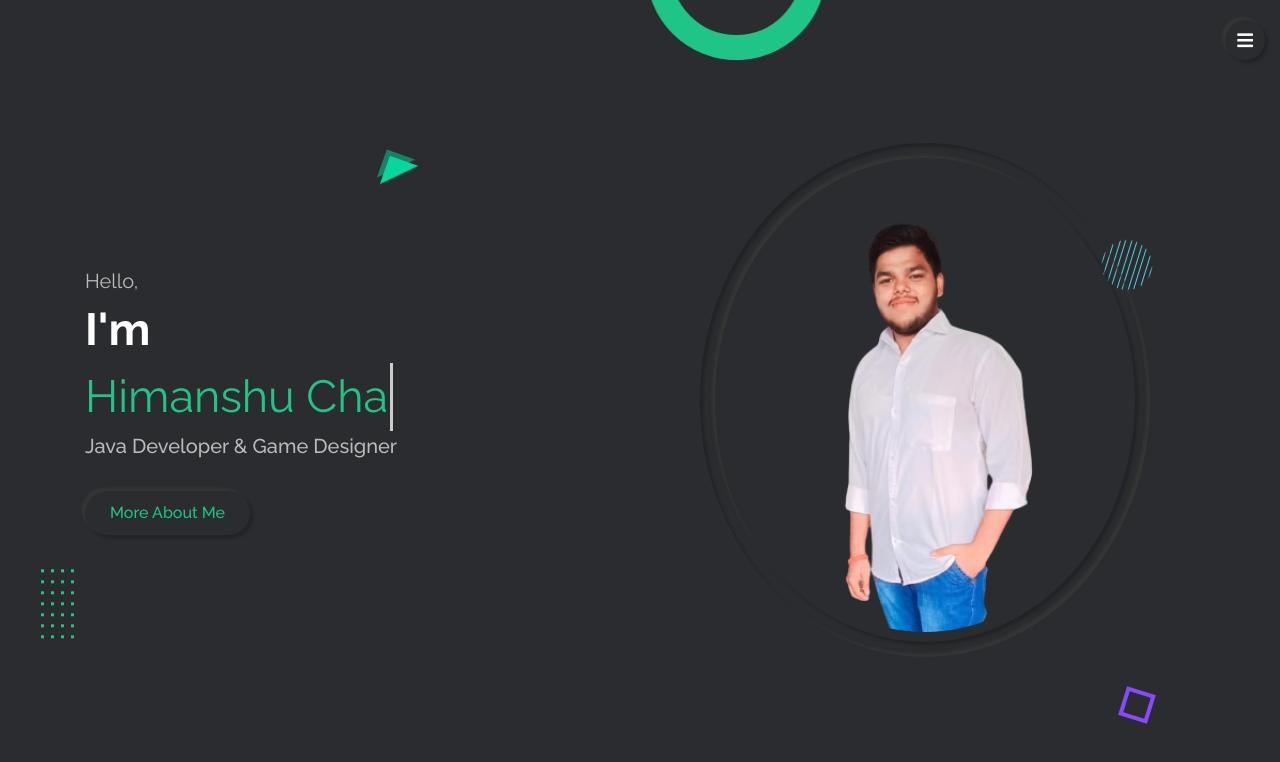
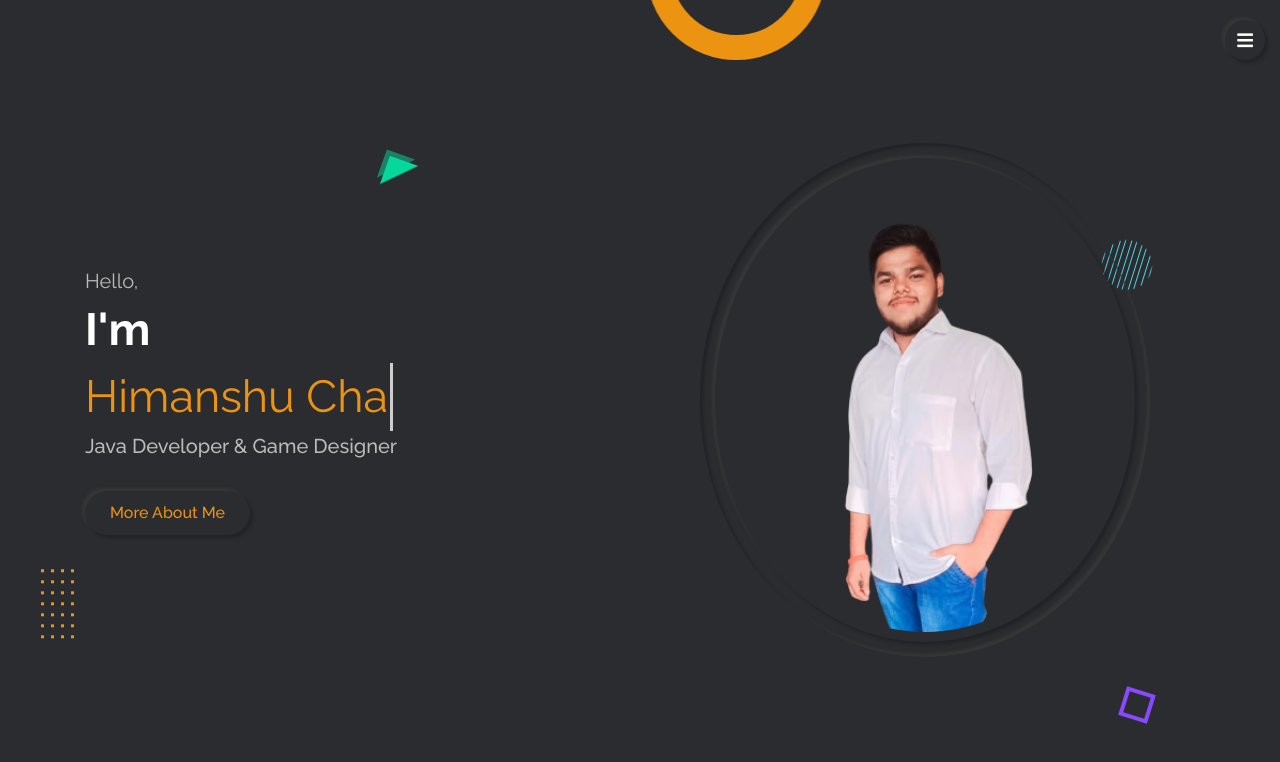
Before and after one commit to JavaHimanshu/Portfolio, a plain HTML site: page index.html in a window 1280 px wide. Drawn offline with nearby package versions, Linux system fonts and the light colour scheme.

Commit message:
Update index.html

```diff
--- a/index.html
+++ b/index.html
@@ -15,7 +15,7 @@
   <link rel="stylesheet" href="css/style-switcher.css">
   <!-- theme colors -->
   <link rel="stylesheet" class="alternate-style" title="color-1" href="/css/skins/color-1.css" disabled>
-  <link rel="stylesheet" class="alternate-style" title="color-2" href="/css/skins/color-2.css" disabled>
+  <link rel="stylesheet" class="alternate-style" title="color-2" href="/css/skins/color-2.css">
   <link rel="stylesheet" class="alternate-style" title="color-3" href="/css/skins/color-3.css">
   <link rel="stylesheet" class="alternate-style" title="color-4" href="/css/skins/color-4.css" disabled>
   <link rel="stylesheet" class="alternate-style" title="color-5" href="/css/skins/color-5.css" disabled>
```
